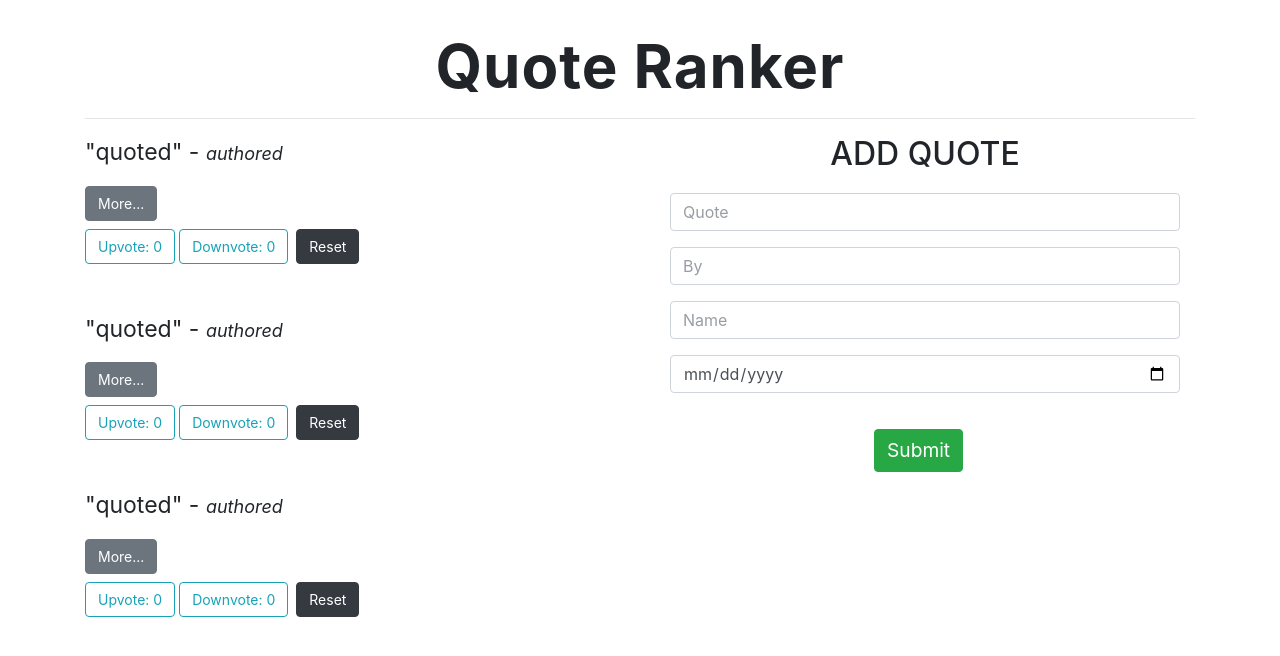
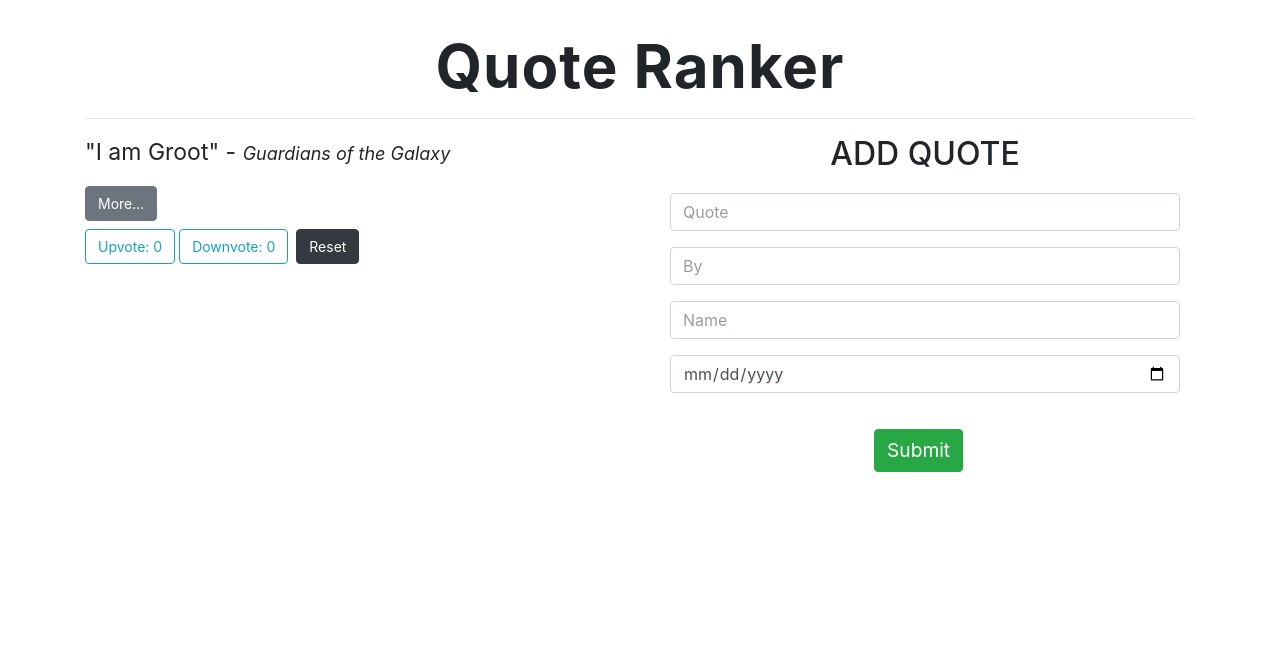
Before and after one commit to melissa-koi/QuotesAngular, an Angular app: page / in a window 1280 px wide. Shown: the top 656 px of the page. Built offline with nearby package versions, Linux system fonts and the light colour scheme.

Commit message:
add quote1

```diff
--- a/src/app/quotes/quotes.component.ts
+++ b/src/app/quotes/quotes.component.ts
@@ -9,9 +9,8 @@ import { Quotes } from '../quotes';
 export class QuotesComponent implements OnInit {
 
   quote:Quotes[] = [
-    new Quotes('quoted', 'named' ,'authored',new Date(2021,3,14)),
-    new Quotes('quoted', 'named' ,'authored',new Date(2021,4,14)),
-    new Quotes('quoted', 'named' ,'authored',new Date(2021,4,14))
+    new Quotes('I am Groot', 'Anonymous','Guardians of the Galaxy' ,new Date(2021,3,14)),
+
   ];
 
   toggleDetails(index) {
```
